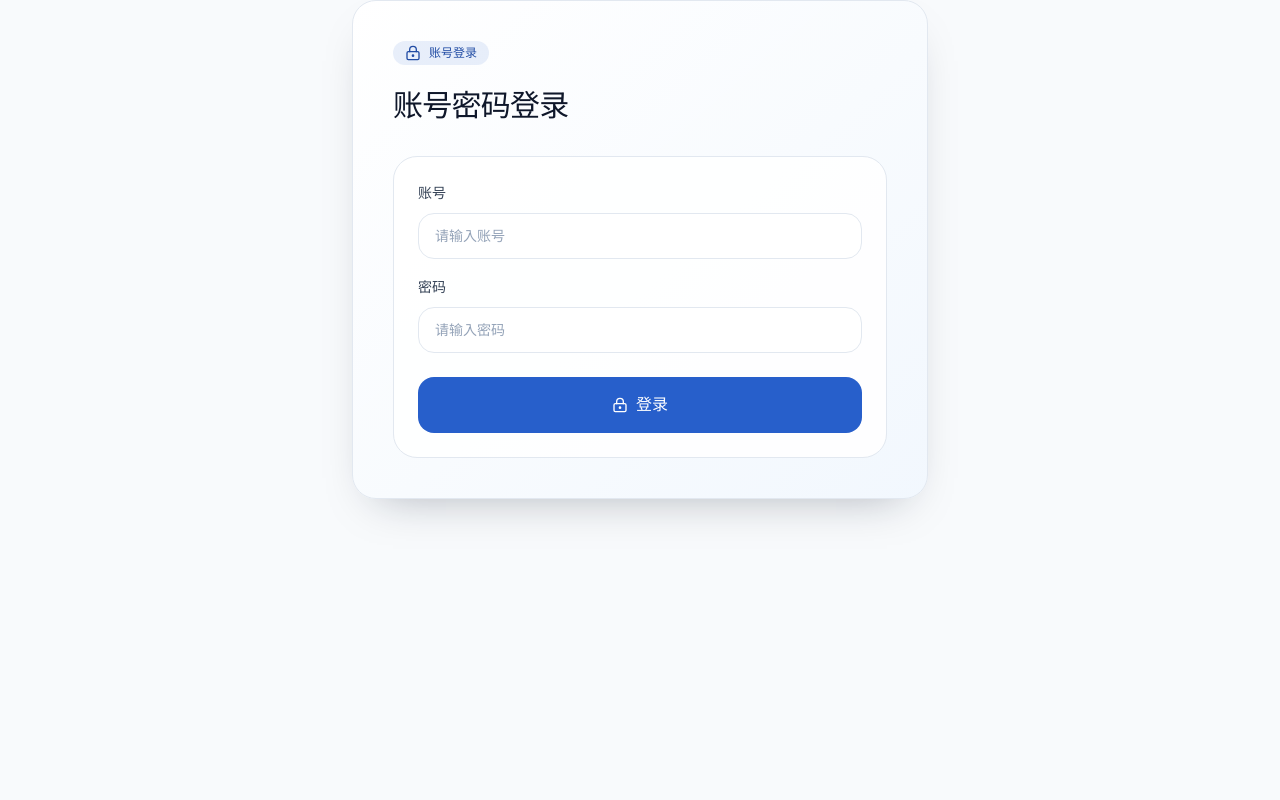
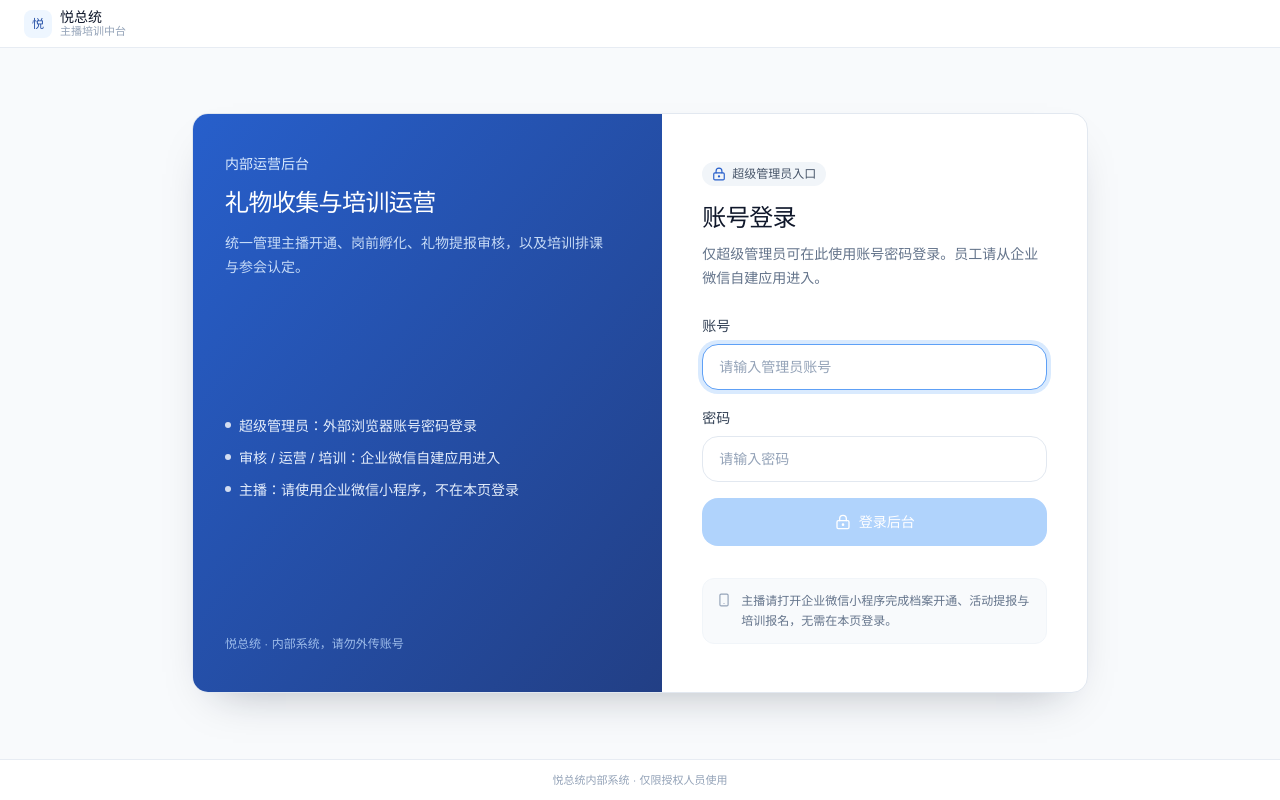
Before and after one commit to xtmanvip-gangan/congenial-rotary-phone, a React (Vite) app: page / in a window 1280 px wide. Built offline with nearby package versions, Linux system fonts and the light colour scheme.

Commit message:
polish: redesign login page for staff admin shell
Full-viewport login with brand panel, clearer role guidance, hydration
state, and compact form controls aligned with the new UI direction.

```diff
--- a/src/pages/LoginPage.tsx
+++ b/src/pages/LoginPage.tsx
@@ -1,5 +1,5 @@
-import { LoaderCircle, LockKeyhole, ShieldCheck } from 'lucide-react'
-import { useMemo, useState, type FormEvent } from 'react'
+import { LoaderCircle, LockKeyhole, ShieldCheck, Smartphone } from 'lucide-react'
+import { useEffect, useMemo, useRef, useState, type FormEvent } from 'react'
 import { Navigate } from 'react-router-dom'
 import { useAuth } from '../auth/AuthContext'
 import { apiJson } from '../lib/api'
@@ -13,10 +13,17 @@ export function LoginPage() {
   const [error, setError] = useState<string | null>(null)
   const [username, setUsername] = useState('')
   const [password, setPassword] = useState('')
+  const usernameRef = useRef<HTMLInputElement>(null)
   const inWecom = useMemo(() => isWecomEnvironment(), [])
   const sessionExpired =
     typeof window !== 'undefined' &&
     new URLSearchParams(window.location.search).get('reason') === 'session-expired'
+
+  useEffect(() => {
+    if (!inWecom && hydrated && !session) {
+      usernameRef.current?.focus()
+    }
+  }, [hydrated, inWecom, session])
 
   if (hydrated && session) {
     return <Navigate to={getRoleHomePath(session.user.role)} replace />
@@ -58,84 +65,188 @@ export function LoginPage() {
 
       window.location.href = result.url
     } catch (nextError) {
-      setError(nextError instanceof Error ? nextError.message : '暂时无法打开企业微信登录，请稍后重试')
+      setError(
+        nextError instanceof Error
+          ? nextError.message
+          : '暂时无法打开企业微信登录，请稍后重试',
+      )
       setWecomLoading(false)
     }
   }
 
   return (
-    <div className="mx-auto max-w-xl">
-      <section className="rounded-3xl border border-slate-200 bg-gradient-to-br from-white to-brand-50/60 p-8 shadow-soft sm:p-10">
-        <div className="inline-flex items-center gap-2 rounded-full bg-brand-600/10 px-3 py-1 text-xs font-semibold text-brand-700">
-          {inWecom ? <ShieldCheck className="h-4 w-4" /> : <LockKeyhole className="h-4 w-4" />}
-          {inWecom ? '企业微信登录' : '账号登录'}
+    <div className="flex min-h-screen flex-col bg-slate-50">
+      {/* 顶条：与后台品牌一致 */}
+      <header className="flex h-12 items-center border-b border-slate-200/80 bg-white px-4 sm:px-6">
+        <div className="flex items-center gap-2">
+          <span className="flex h-7 w-7 items-center justify-center rounded-lg bg-brand-50 text-xs font-bold text-brand-700">
+            悦
+          </span>
+          <div>
+            <p className="text-sm font-semibold leading-none text-slate-900">悦总统</p>
+            <p className="mt-0.5 text-[11px] leading-none text-slate-400">主播培训中台</p>
           </div>
-        <h2 className="mt-5 text-3xl font-semibold tracking-tight text-slate-900">
-          {inWecom ? '企业微信登录' : '账号密码登录'}
+        </div>
+      </header>
+
+      <main className="flex flex-1 items-center justify-center px-4 py-10 sm:px-6">
+        <div className="grid w-full max-w-4xl overflow-hidden rounded-2xl border border-slate-200 bg-white shadow-soft lg:grid-cols-[1.05fr_0.95fr]">
+          {/* 左侧说明 */}
+          <section className="relative hidden flex-col justify-between bg-gradient-to-br from-brand-600 to-brand-800 px-8 py-10 text-white lg:flex">
+            <div>
+              <p className="text-sm font-medium text-brand-100">内部运营后台</p>
+              <h1 className="mt-3 text-2xl font-semibold leading-snug tracking-tight">
+                礼物收集与培训运营
+              </h1>
+              <p className="mt-3 max-w-sm text-sm leading-6 text-brand-100/90">
+                统一管理主播开通、岗前孵化、礼物提报审核，以及培训排课与参会认定。
+              </p>
+            </div>
+
+            <ul className="mt-10 space-y-3 text-sm text-brand-50/95">
+              <li className="flex gap-2">
+                <span className="mt-1.5 h-1.5 w-1.5 shrink-0 rounded-full bg-white/80" />
+                超级管理员：外部浏览器账号密码登录
+              </li>
+              <li className="flex gap-2">
+                <span className="mt-1.5 h-1.5 w-1.5 shrink-0 rounded-full bg-white/80" />
+                审核 / 运营 / 培训：企业微信自建应用进入
+              </li>
+              <li className="flex gap-2">
+                <span className="mt-1.5 h-1.5 w-1.5 shrink-0 rounded-full bg-white/80" />
+                主播：请使用企业微信小程序，不在本页登录
+              </li>
+            </ul>
+
+            <p className="mt-10 text-xs text-brand-200/80">悦总统 · 内部系统，请勿外传账号</p>
+          </section>
+
+          {/* 右侧表单 */}
+          <section className="flex flex-col justify-center px-6 py-8 sm:px-10 sm:py-12">
+            {!hydrated ? (
+              <div className="flex flex-col items-center justify-center py-16 text-sm text-slate-500">
+                <LoaderCircle className="h-6 w-6 animate-spin text-brand-600" />
+                <p className="mt-3">正在准备登录…</p>
+              </div>
+            ) : (
+              <>
+                <div className="inline-flex w-fit items-center gap-1.5 rounded-full bg-slate-100 px-2.5 py-1 text-xs font-medium text-slate-600">
+                  {inWecom ? (
+                    <>
+                      <ShieldCheck className="h-3.5 w-3.5 text-brand-600" />
+                      企业微信环境
+                    </>
+                  ) : (
+                    <>
+                      <LockKeyhole className="h-3.5 w-3.5 text-brand-600" />
+                      超级管理员入口
+                    </>
+                  )}
+                </div>
+
+                <h2 className="mt-4 text-2xl font-semibold tracking-tight text-slate-900">
+                  {inWecom ? '员工登录' : '账号登录'}
                 </h2>
+                <p className="mt-2 text-sm leading-6 text-slate-500">
+                  {inWecom
+                    ? '使用已开通后台权限的企微账号进入对应工作台。'
+                    : '仅超级管理员可在此使用账号密码登录。员工请从企业微信自建应用进入。'}
+                </p>
 
-        <div className="mt-8 rounded-3xl border border-slate-200 bg-white/90 p-6">
                 {sessionExpired ? (
-            <p className="mb-4 rounded-2xl border border-amber-200 bg-amber-50 px-4 py-3 text-sm text-amber-700">
+                  <div
+                    role="status"
+                    className="mt-5 rounded-xl border border-amber-200 bg-amber-50 px-3.5 py-3 text-sm text-amber-800"
+                  >
                     登录已过期，请重新登录后继续。
-            </p>
+                  </div>
                 ) : null}
 
+                <div className="mt-6">
                   {inWecom ? (
                     <button
                       type="button"
                       disabled={wecomLoading}
                       onClick={() => void handleWecomLogin()}
-              className="app-btn-primary w-full py-4 text-base font-semibold"
+                      className="app-btn-primary w-full py-3.5 text-sm font-semibold"
                     >
                       {wecomLoading ? (
                         <LoaderCircle className="h-4 w-4 animate-spin" />
                       ) : (
                         <ShieldCheck className="h-4 w-4" />
                       )}
-              {wecomLoading ? '正在打开企业微信登录...' : '企业微信登录'}
+                      {wecomLoading ? '正在打开企业微信…' : '企业微信一键登录'}
                     </button>
                   ) : (
-            <form onSubmit={handleLogin}>
+                    <form onSubmit={handleLogin} className="space-y-4">
                       <label className="block">
                         <span className="text-sm font-medium text-slate-700">账号</span>
                         <input
+                          ref={usernameRef}
+                          name="username"
+                          autoComplete="username"
                           value={username}
                           onChange={(event) => setUsername(event.target.value)}
-                  placeholder="请输入账号"
-                  className="mt-2 app-field"
+                          placeholder="请输入管理员账号"
+                          className="mt-1.5 app-field"
+                          required
                         />
                       </label>
 
-              <label className="mt-4 block">
+                      <label className="block">
                         <span className="text-sm font-medium text-slate-700">密码</span>
                         <input
                           type="password"
+                          name="password"
+                          autoComplete="current-password"
                           value={password}
                           onChange={(event) => setPassword(event.target.value)}
                           placeholder="请输入密码"
-                  className="mt-2 app-field"
+                          className="mt-1.5 app-field"
+                          required
                         />
                       </label>
 
                       <button
                         type="submit"
-                disabled={loading}
-                className="app-btn-primary mt-6 w-full py-4 text-base font-semibold"
+                        disabled={loading || !username.trim() || !password}
+                        className="app-btn-primary w-full py-3.5 text-sm font-semibold"
                       >
-                {loading ? <LoaderCircle className="h-4 w-4 animate-spin" /> : <LockKeyhole className="h-4 w-4" />}
-                {loading ? '正在登录...' : '登录'}
+                        {loading ? (
+                          <LoaderCircle className="h-4 w-4 animate-spin" />
+                        ) : (
+                          <LockKeyhole className="h-4 w-4" />
+                        )}
+                        {loading ? '正在登录…' : '登录后台'}
                       </button>
                     </form>
                   )}
 
                   {error ? (
-            <p className="mt-4 rounded-2xl border border-rose-200 bg-rose-50 px-4 py-3 text-sm text-rose-600">
+                    <p
+                      role="alert"
+                      className="mt-4 rounded-xl border border-rose-200 bg-rose-50 px-3.5 py-3 text-sm text-rose-700"
+                    >
                       {error}
                     </p>
                   ) : null}
                 </div>
+
+                <div className="mt-8 flex items-start gap-2.5 rounded-xl border border-slate-100 bg-slate-50 px-3.5 py-3 text-xs leading-5 text-slate-500">
+                  <Smartphone className="mt-0.5 h-3.5 w-3.5 shrink-0 text-slate-400" />
+                  <p>
+                    主播请打开企业微信小程序完成档案开通、活动提报与培训报名，无需在本页登录。
+                  </p>
+                </div>
+              </>
+            )}
           </section>
+        </div>
+      </main>
+
+      <footer className="border-t border-slate-200/80 bg-white px-4 py-3 text-center text-[11px] text-slate-400">
+        悦总统内部系统 · 仅限授权人员使用
+      </footer>
     </div>
   )
 }
```
Lines whose indentation alone changed are shown as unchanged.
